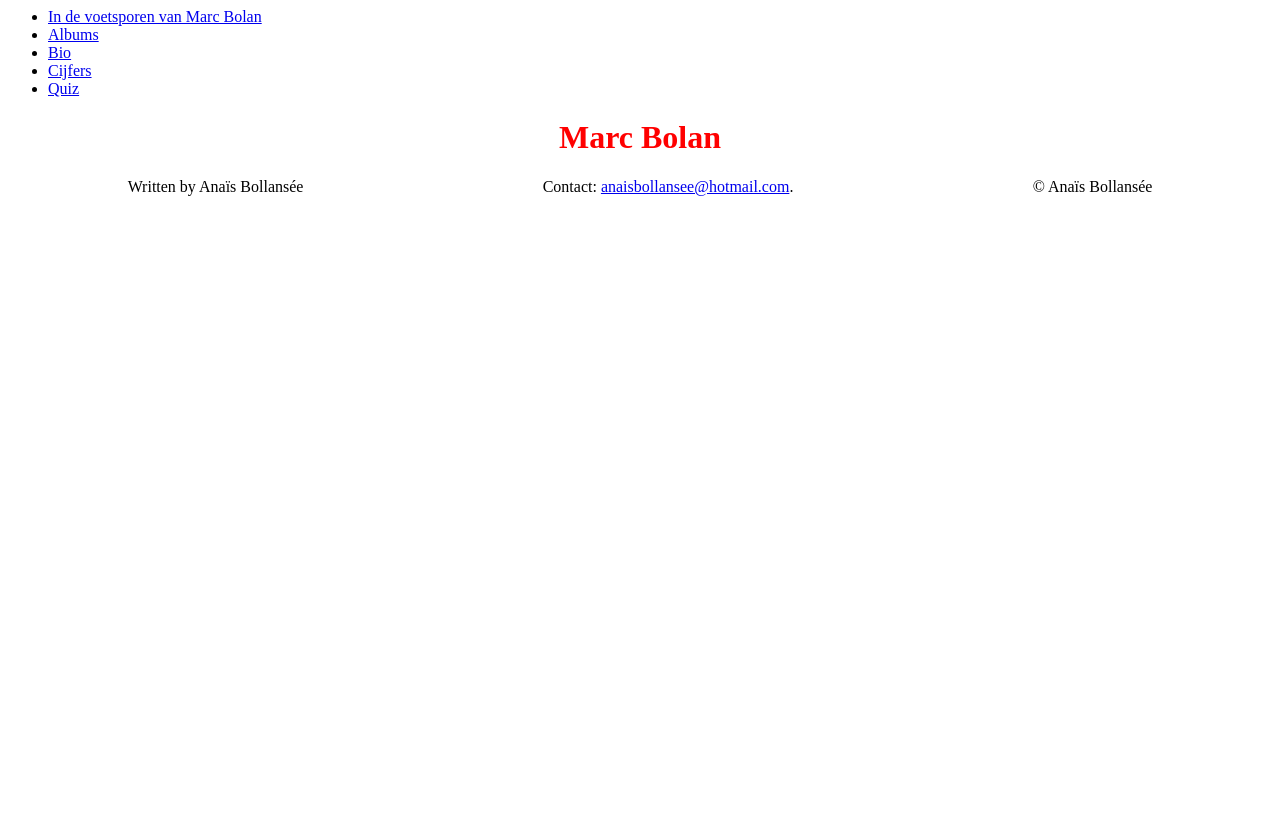
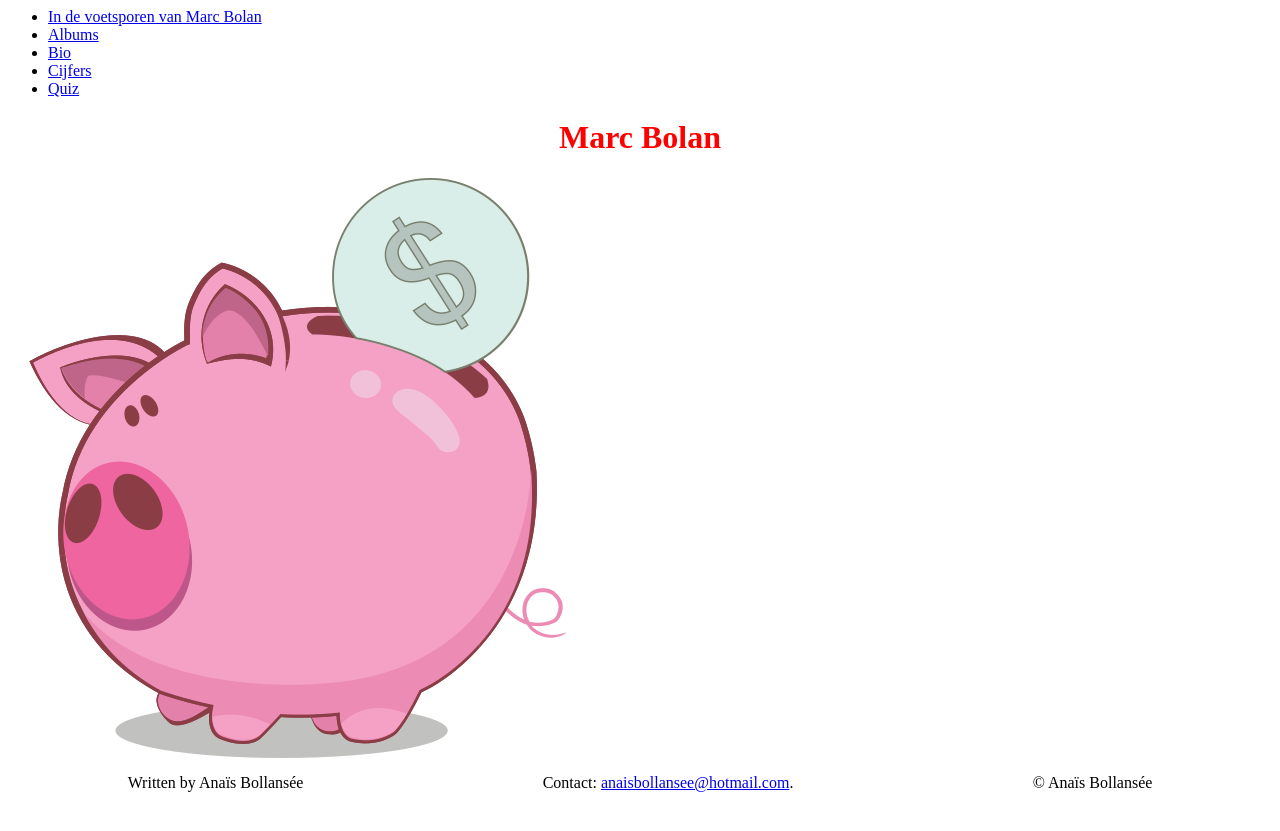
Before and after one commit to AnaisBollansee/thesis, a Jekyll site: the page built from _artists/01_MarcBolan.md, in a window 1280 px wide. Shown: the top 831 px of the page. Built offline with Jekyll 4.4.1, drawn with Linux system fonts in a browser that asks for light colours.

Commit message:
fotootje Marc Bolan test

```diff
--- a/_artists/01_MarcBolan.md
+++ b/_artists/01_MarcBolan.md
@@ -5,3 +5,5 @@
 ---
 
 # Marc Bolan
+
+{% include image.html url="/images/piggy-bank.png" alt="Piggy Bank" %}
```
